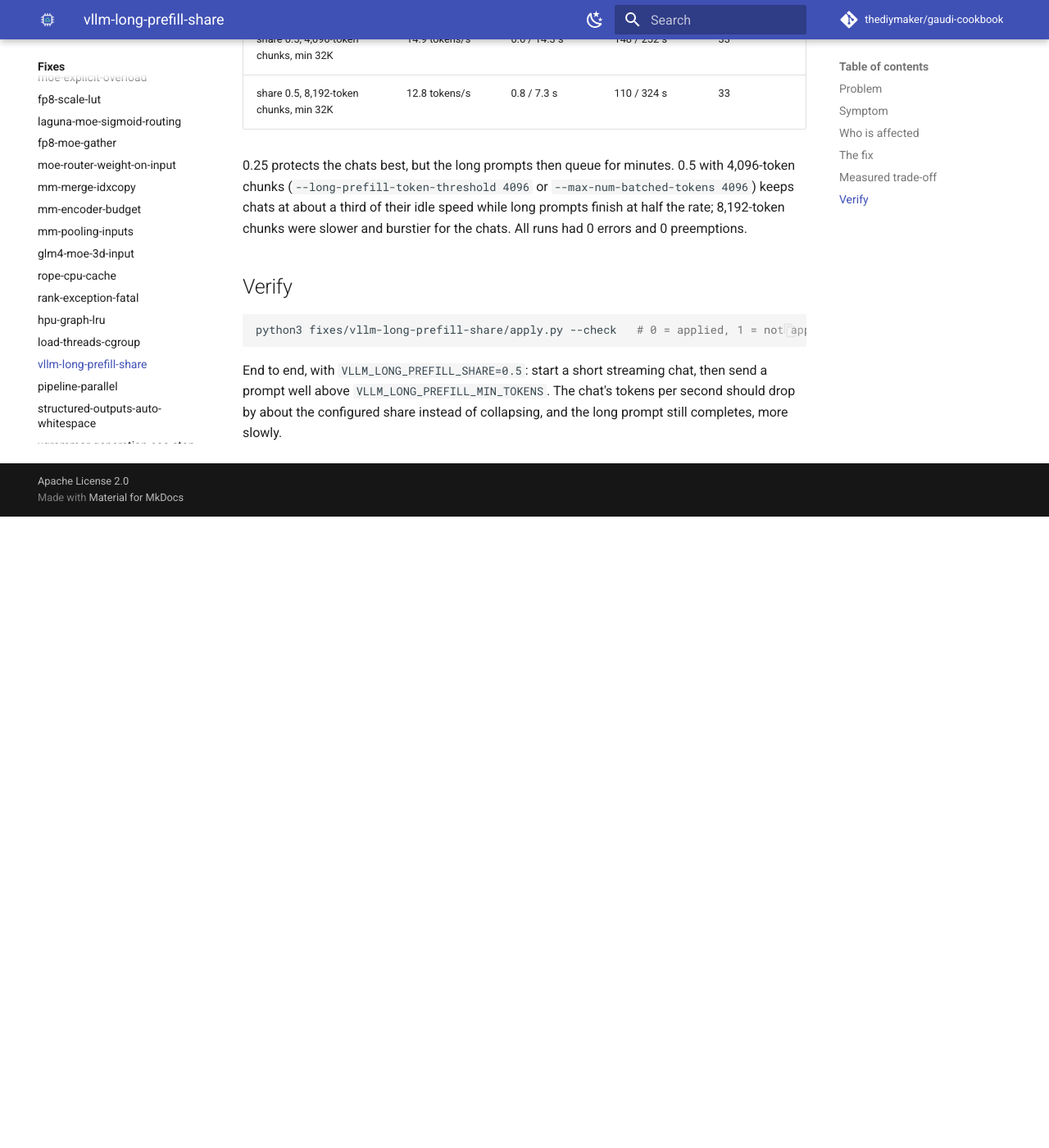
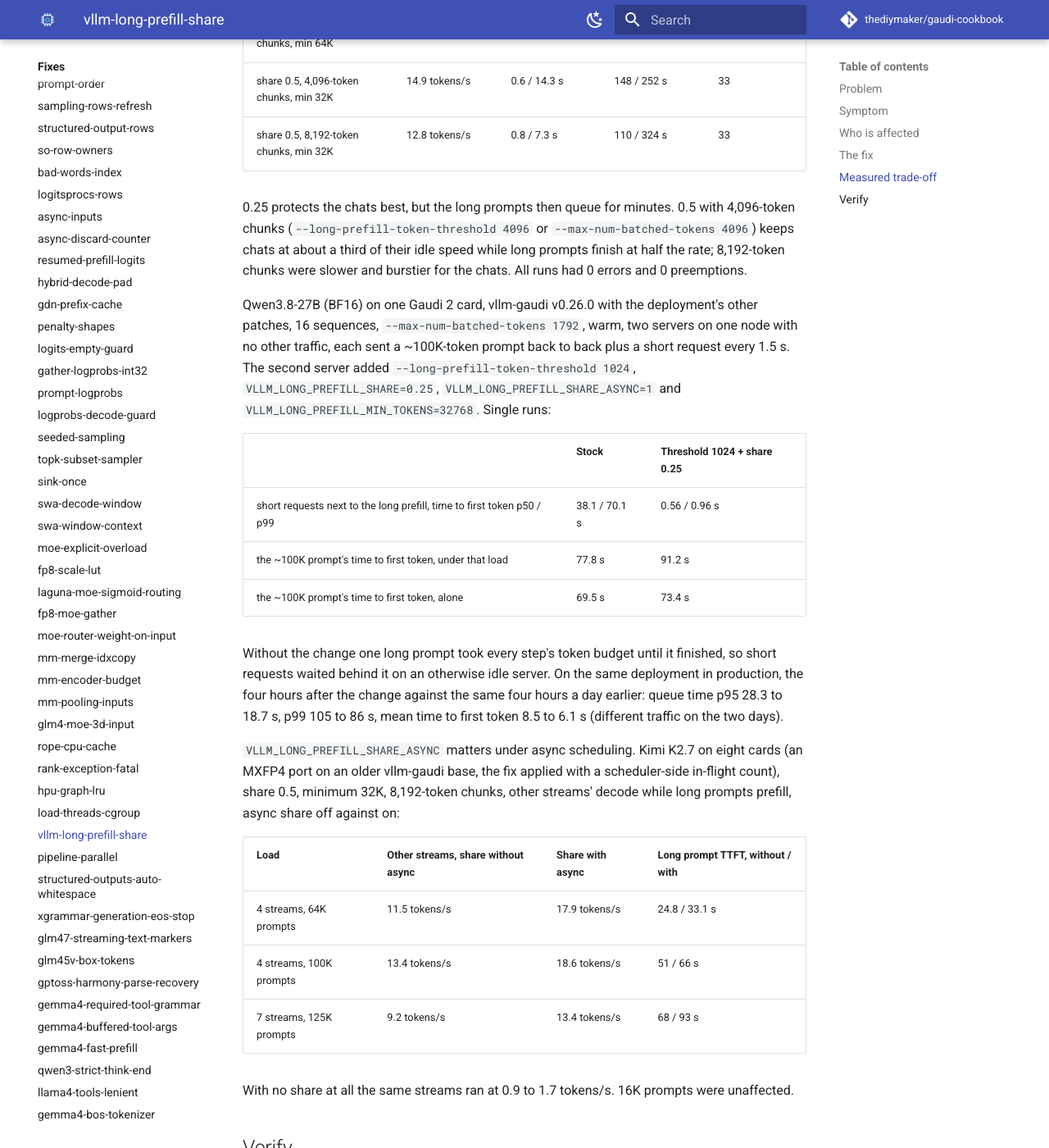
Before and after one commit to thediymaker/gaudi-cookbook, an MkDocs documentation site: the page built from docs/fixes/vllm-long-prefill-share.md, in a window 1280 px wide and 1400 px high, scrolled down 2745 px. Shown: the whole window at 82% size. Built offline with MkDocs 1.6.1 and Material for MkDocs 9.7.7, drawn with Linux system fonts in a browser that asks for light colours; comment, search, counter and statistics services are not loaded; before the commit the page ends 3375 px from its top, so only the background shows below that; some of the changed text lies outside the part shown.

Commit message:
Add long-prefill share measurements and the pipeline-parallel speculative limit

````diff
--- a/docs/fixes/vllm-long-prefill-share.md
+++ b/docs/fixes/vllm-long-prefill-share.md
@@ -52,7 +52,10 @@ nothing:
 
 With async scheduling the next step is scheduled before the previous one completes, so by default
 long chunks run in back-to-back pairs and the decode share is `(1 - s) / (1 + s)` rather than
-`1 - s`. Set `VLLM_LONG_PREFILL_SHARE_ASYNC=1` to make the share exact. Pair the feature with
+`1 - s`. Set `VLLM_LONG_PREFILL_SHARE_ASYNC=1` to make the share exact. Both releases' vLLM keeps
+`Request.num_in_flight_tokens`, which is how the fix sees a long chunk that is scheduled but not yet
+complete; older vLLM builds without that field need a scheduler-side count instead, which this fix
+does not carry. Pair the feature with
 `--long-prefill-token-threshold`, so that a single long step stays short and decode is smooth
 rather than stalling for seconds.
 
@@ -90,6 +93,35 @@ chunks (`--long-prefill-token-threshold 4096` or `--max-num-batched-tokens 4096`
 a third of their idle speed while long prompts finish at half the rate; 8,192-token chunks were
 slower and burstier for the chats. All runs had 0 errors and 0 preemptions.
 
+Qwen3.8-27B (BF16) on one Gaudi 2 card, vllm-gaudi v0.26.0 with the deployment's other patches, 16
+sequences, `--max-num-batched-tokens 1792`, warm, two servers on one node with no other traffic, each sent a
+~100K-token prompt back to back plus a short request every 1.5 s. The second server added
+`--long-prefill-token-threshold 1024`, `VLLM_LONG_PREFILL_SHARE=0.25`, `VLLM_LONG_PREFILL_SHARE_ASYNC=1` and
+`VLLM_LONG_PREFILL_MIN_TOKENS=32768`. Single runs:
+
+| | Stock | Threshold 1024 + share 0.25 |
+| --- | --- | --- |
+| short requests next to the long prefill, time to first token p50 / p99 | 38.1 / 70.1 s | 0.56 / 0.96 s |
+| the ~100K prompt's time to first token, under that load | 77.8 s | 91.2 s |
+| the ~100K prompt's time to first token, alone | 69.5 s | 73.4 s |
+
+Without the change one long prompt took every step's token budget until it finished, so short requests
+waited behind it on an otherwise idle server. On the same deployment in production, the four hours after
+the change against the same four hours a day earlier: queue time p95 28.3 to 18.7 s, p99 105 to 86 s, mean
+time to first token 8.5 to 6.1 s (different traffic on the two days).
+
+`VLLM_LONG_PREFILL_SHARE_ASYNC` matters under async scheduling. Kimi K2.7 on eight cards (an MXFP4 port on
+an older vllm-gaudi base, the fix applied with a scheduler-side in-flight count), share 0.5, minimum 32K,
+8,192-token chunks, other streams' decode while long prompts prefill, async share off against on:
+
+| Load | Other streams, share without async | Share with async | Long prompt TTFT, without / with |
+| --- | --- | --- | --- |
+| 4 streams, 64K prompts | 11.5 tokens/s | 17.9 tokens/s | 24.8 / 33.1 s |
+| 4 streams, 100K prompts | 13.4 tokens/s | 18.6 tokens/s | 51 / 66 s |
+| 7 streams, 125K prompts | 9.2 tokens/s | 13.4 tokens/s | 68 / 93 s |
+
+With no share at all the same streams ran at 0.9 to 1.7 tokens/s. 16K prompts were unaffected.
+
 ## Verify
 
 ```bash
````
Also changed, not shown: docs/fixes/pipeline-parallel.md (+8 -0 lines), fixes/pipeline-parallel/README.md (+8 -0 lines), fixes/vllm-long-prefill-share/README.md (+33 -1 lines).
